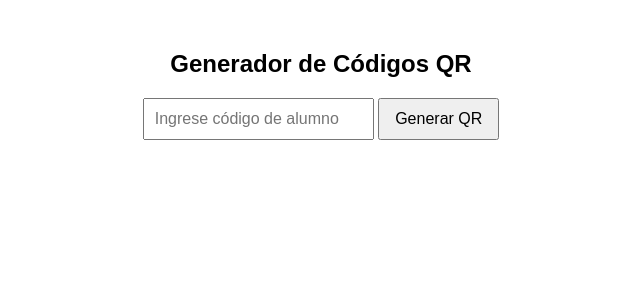
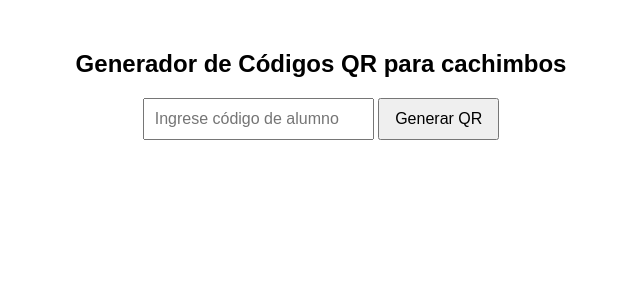
Before and after one commit to frankcode04/cachimboqr, a Flask app: page / in a window 1280 px wide. Shown: the top 300 px of the page, without its empty margins (319-959 px from the left). Run offline with Flask 3, Linux system fonts and the light colour scheme.

Commit message:
cambio titulo

```diff
--- a/templates/index.html
+++ b/templates/index.html
@@ -25,7 +25,7 @@
     </style>
 </head>
 <body>
-    <h2>Generador de Códigos QR</h2>
+    <h2>Generador de Códigos QR para cachimbos</h2>
     <form id="qr-form">
         <input type="text" id="student_code" name="student_code" placeholder="Ingrese código de alumno" required>
         <button type="submit">Generar QR</button>
```
